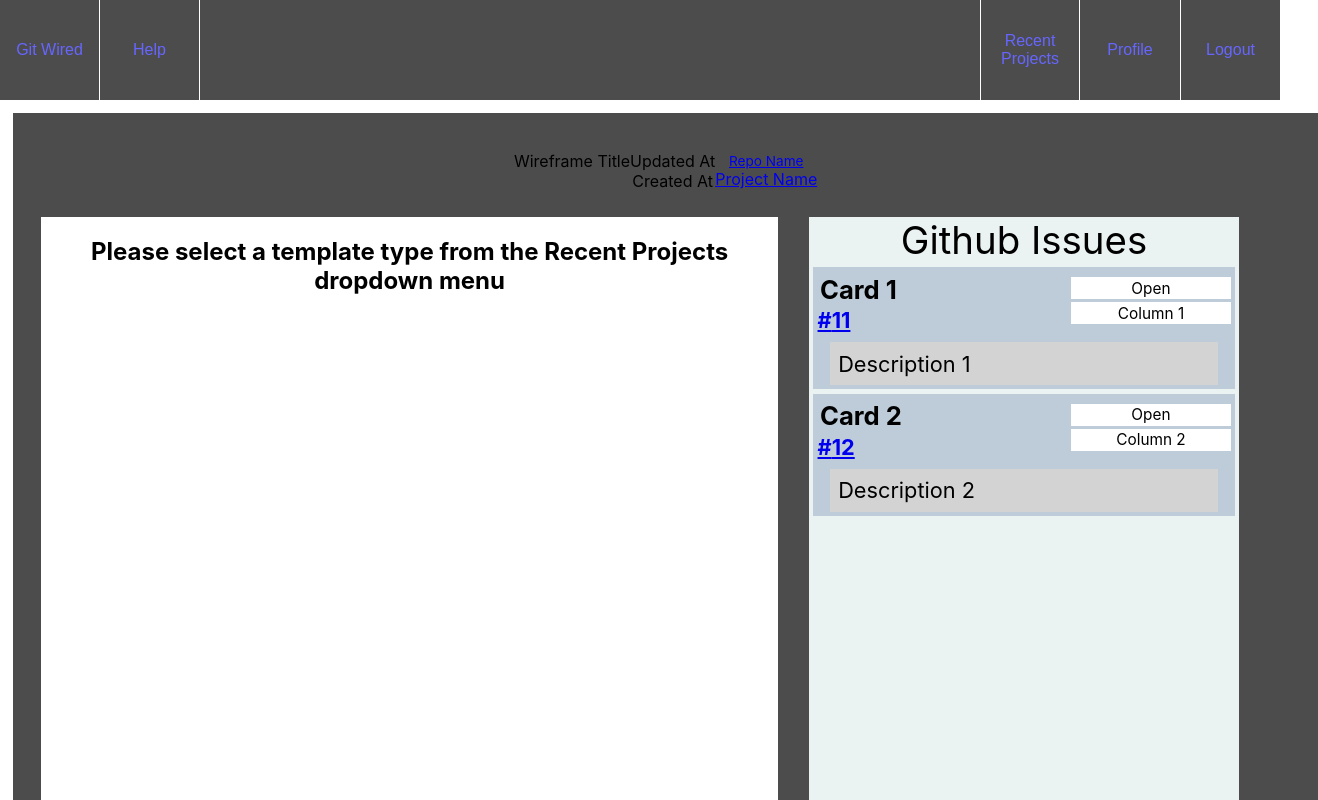
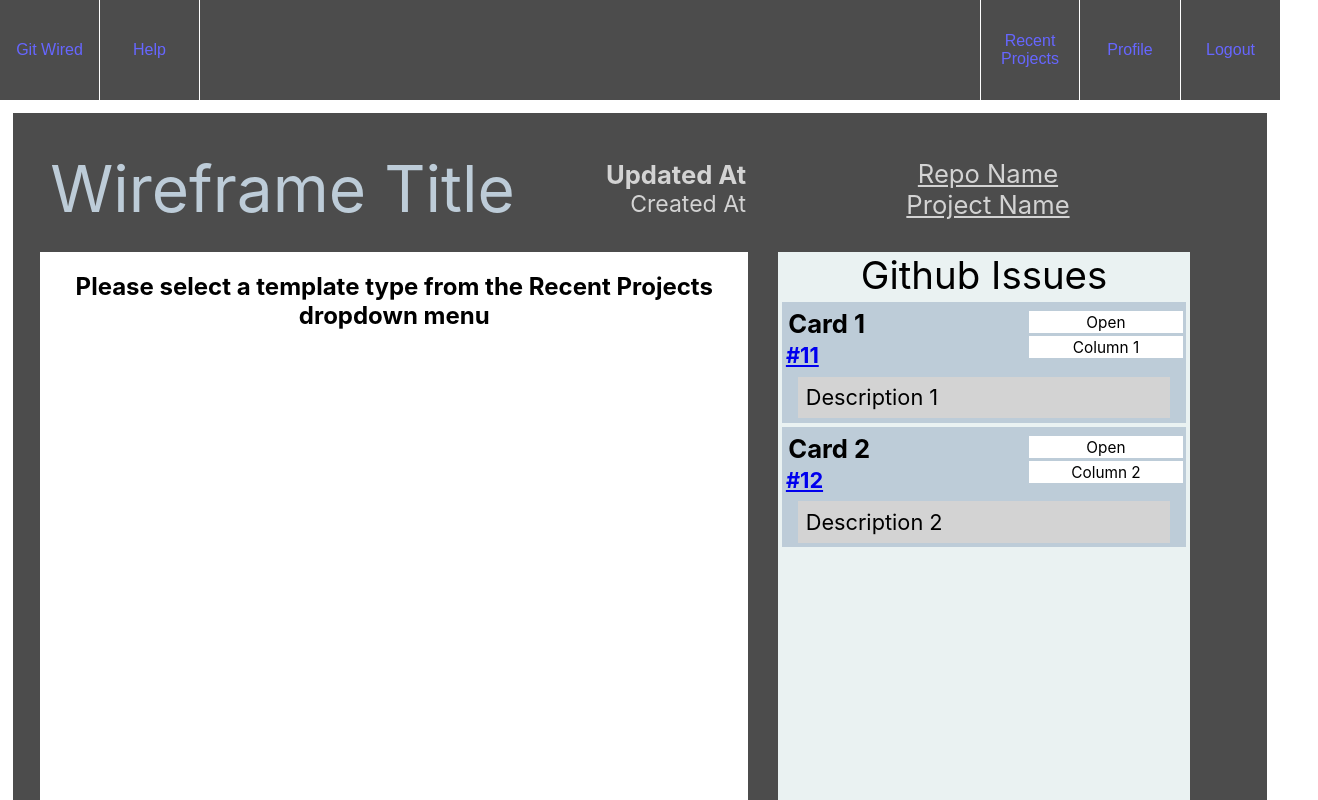
Before and after one commit to JoelSmith123/git_wired_fe, a React (Create React App) app: page / in a window 1280 px wide. Both pictures are taken after a click on the button "login". Shown: the top 800 px of the page, 1318 px wide, since content can reach past the window. Built offline with nearby package versions, Linux system fonts and the light colour scheme.

Commit message:
CSS for WireframeEditView titles

```diff
--- a/src/Wireframe/WireframeEditView.css
+++ b/src/Wireframe/WireframeEditView.css
@@ -1,6 +1,6 @@
 
 .WireframeEditView {
-  width:   100%;
+  width:   96%;
   margin:  1%;
   padding: 1%;
   height:  auto;
@@ -16,33 +16,60 @@
 }
 
 .WireframeHeaderContainer {
-  margin:  1%;
-  padding: 1%;
-  align-self: center;
+  width:           96%;
+  margin:          1%;
+  padding:         1%;
+  align-self:      center;
   display:         flex;
   flex-direction:  row;
-  flex-wrap:       wrap;
+  flex-wrap:       nowrap;
   justify-content: space-around;
   align-items:     stretch;
-  text-align:      center;
+}
+
+.WireframeTitle {
+  width:      40%;
+  word-wrap:  normal;
+  align-self: flex-start;
+  text-align: left;
+  color:      #BDCCD8;
+  font-size:  5vw;
 }
 
 .Timestamps {
+  width:           19%;
   display:         flex;
   flex-direction:  column;
-  flex-wrap:       wrap;
+  flex-wrap:       nowrap;
   justify-content: center;
   align-items:     stretch;
-  text-align:      center;
+  text-align:      right;
+}
+
+.UpdatedTimestamp {
+  font-size:   2vw;
+  font-weight: bold;
+  color:       #d3d3d3;
+}
+
+.CreatedTimestamp {
+  font-size:   1.8vw;
+  color:       #d3d3d3;
+}
+
+.RepoName a, .ProjectName a{
+  font-size:   2vw;
+  color:       #d3d3d3;
 }
 
 .GithubLinks {
+  width:           41%;
+  text-align:      center;
   display:         flex;
   flex-direction:  column;
-  flex-wrap:       wrap;
+  flex-wrap:       nowrap;
   justify-content: center;
   align-items:     stretch;
-  text-align:      center;
 }
 
 .WireframeEditContent {
```
